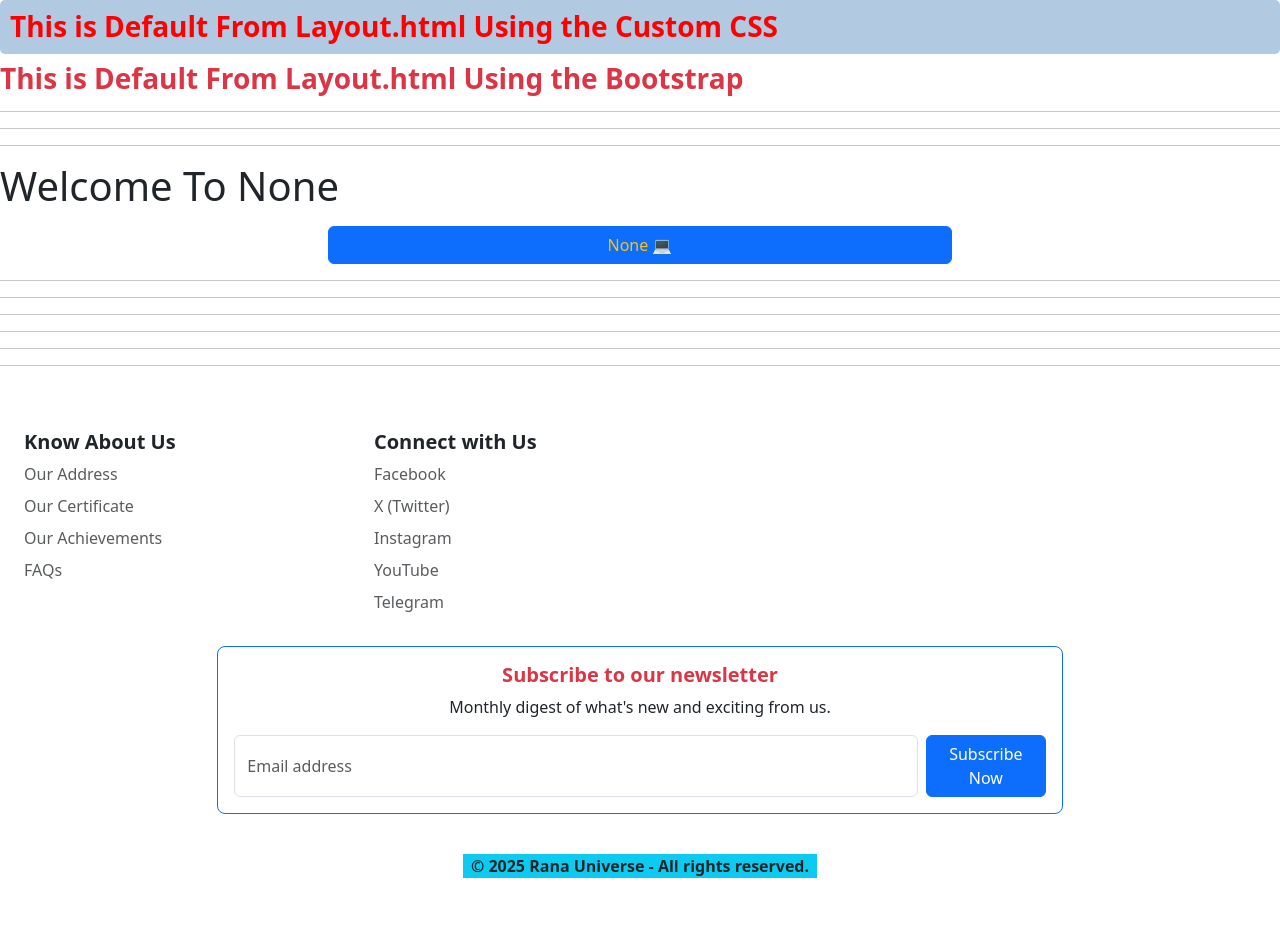
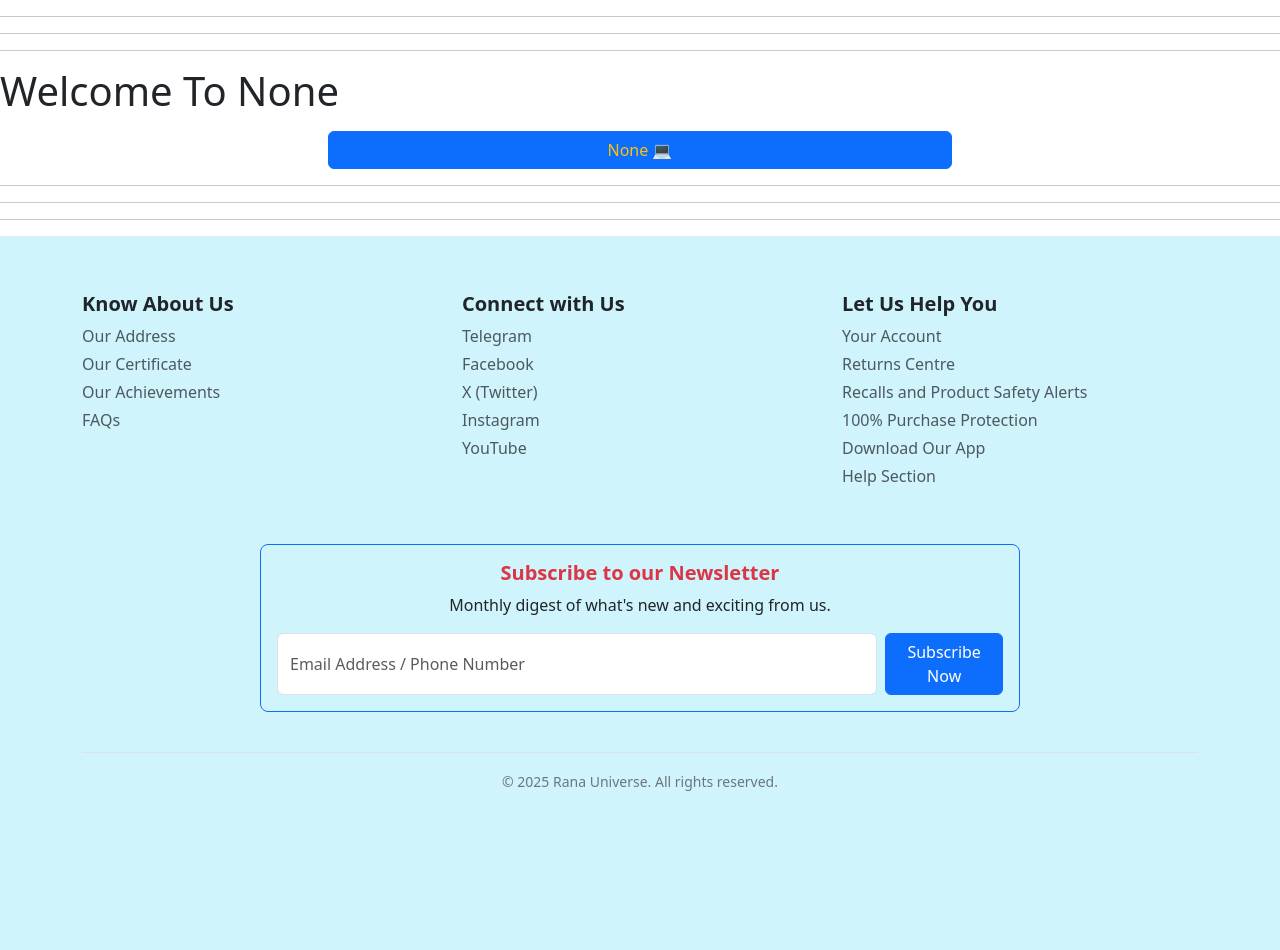
Before and after one commit to RanaUniverse/shopping_website_python, a Flask app: page / in a window 1280 px wide. Shown: the part 56-1006 px from the top of the page. After the commit the page ends 847 px from the top, so only its background shows below. Run offline with Flask 3, Linux system fonts and the light colour scheme; some libraries are stand-ins or nearby versions.

Commit message:
add a footer easily it will shows this in the layout.html

```diff
--- a/templates/layout.html
+++ b/templates/layout.html
@@ -9,6 +9,7 @@
         This is Default Title
         {% endblock %}
     </title>
+
 
     <!-- Bootstrap CSS -->
     <link rel="stylesheet" href="{{ url_for('static', filename='css/bootstrap.min.css') }}">
@@ -22,8 +23,10 @@
 
     {% include 'partials/navbar.html' %}
 
+    {#
     <h3 class="custom-heading">This is Default From Layout.html Using the Custom CSS </h3>
     <h3 class="text-danger fw-bold">This is Default From Layout.html Using the Bootstrap </h3>
+    #}
 
     <hr>
     <hr>
--- a/templates/partials/footer.html
+++ b/templates/partials/footer.html
@@ -1,96 +1,105 @@
-<hr>
-<hr>
-<hr>
+<footer class="bg-info-subtle py-1">
+    <div class="container">
+        <div class="row row-cols-1 row-cols-sm-2 row-cols-md-3 py-1 my-5">
 
-<footer class="py-5">
-    <div class="row">
 
-        <!-- Business informations Section -->
-        <div class="col-6 col-md-3 ms-1 ms-md-4">
+            <div class="col">
                 <h5 class="fw-bold">Know About Us</h5>
                 <ul class="nav flex-column">
-                <li class="nav-item mb-2">
-                    <a href="#" class="nav-link p-0 text-body-secondary">
-                        Our Address
-                    </a>
+                    <li class="nav-item mb-1">
+                        <a href="#" class="nav-link p-0 text-body-secondary">Our Address</a>
                     </li>
-                <li class="nav-item mb-2">
-                    <a href="#" class="nav-link p-0 text-body-secondary">
-                        Our Certificate
-                    </a>
+                    <li class="nav-item mb-1">
+                        <a href="#" class="nav-link p-0 text-body-secondary">Our Certificate</a>
                     </li>
-                <li class="nav-item mb-2">
-                    <a href="#" class="nav-link p-0 text-body-secondary">
-                        Our Achievements
-                    </a>
+                    <li class="nav-item mb-1">
+                        <a href="#" class="nav-link p-0 text-body-secondary">Our Achievements</a>
                     </li>
-                <li class="nav-item mb-2">
-                    <a href="#" class="nav-link p-0 text-body-secondary">
-                        FAQs
-                    </a>
+                    <li class="nav-item mb-1">
+                        <a href="#" class="nav-link p-0 text-body-secondary">FAQs</a>
+                    </li>
+                </ul>
+            </div>
+
+
+            <div class="col">
+                <h5 class="fw-bold">Connect with Us</h5>
+                <ul class="nav flex-column">
+                    <li class="nav-item mb-1">
+                        <a href="#" class="nav-link p-0 text-body-secondary">Telegram</a>
+                    </li>
+                    <li class="nav-item mb-1">
+                        <a href="#" class="nav-link p-0 text-body-secondary">Facebook</a>
+                    </li>
+                    <li class="nav-item mb-1">
+                        <a href="#" class="nav-link p-0 text-body-secondary">X (Twitter)</a>
+                    </li>
+                    <li class="nav-item mb-1">
+                        <a href="#" class="nav-link p-0 text-body-secondary">Instagram</a>
+                    </li>
+                    <li class="nav-item mb-1">
+                        <a href="#" class="nav-link p-0 text-body-secondary">YouTube</a>
+                    </li>
+                </ul>
+            </div>
+
+
+            <div class="col">
+                <h5 class="fw-bold">Let Us Help You</h5>
+                <ul class="nav flex-column">
+                    <li class="nav-item mb-1">
+                        <a href="#" class="nav-link p-0 text-body-secondary">Your Account</a>
+                    </li>
+                    <li class="nav-item mb-1">
+                        <a href="#" class="nav-link p-0 text-body-secondary">Returns Centre</a>
+                    </li>
+                    <li class="nav-item mb-1">
+                        <a href="#" class="nav-link p-0 text-body-secondary">Recalls and Product Safety Alerts</a>
+                    </li>
+                    <li class="nav-item mb-1">
+                        <a href="#" class="nav-link p-0 text-body-secondary">100% Purchase Protection</a>
+                    </li>
+                    <li class="nav-item mb-1">
+                        <a href="#" class="nav-link p-0 text-body-secondary">Download Our App</a>
+                    </li>
+                    <li class="nav-item mb-1">
+                        <a href="#" class="nav-link p-0 text-body-secondary">Help Section</a>
                     </li>
                 </ul>
             </div>
 
 
 
-        <!-- Connect with Us Section -->
-        <div class="col-6 col-md-3 ms-1 ms-md-4">
-            <h5 class="fw-bold">Connect with Us</h5>
-            <ul class="nav flex-column">
-                <li class="nav-item mb-2">
-                    <a href="#" class="nav-link p-0 text-body-secondary">
-                        Facebook
-                    </a>
-                </li>
-                <li class="nav-item mb-2">
-                    <a href="#" class="nav-link p-0 text-body-secondary">
-                        X (Twitter)
-                    </a>
-                </li>
-                <li class="nav-item mb-2">
-                    <a href="#" class="nav-link p-0 text-body-secondary">
-                        Instagram
-                    </a>
-                </li>
-                <li class="nav-item mb-2">
-                    <a href="#" class="nav-link p-0 text-body-secondary">
-                        YouTube
-                    </a>
-                </li>
-                <li class="nav-item mb-2">
-                    <a href="#" class="nav-link p-0 text-body-secondary">
-                        Telegram
-                    </a>
-                </li>
-            </ul>
-        </div>
-
         </div>
 
 
+
         <div class="row mt-4 text-center">
-        <!-- Different button subscribe section -->
-        <div class="container col-8">
-            <div class="mb-3 border rounded-3 border-primary p-3">
+            <div class="mb-3 border rounded-3 border-primary p-3 col-11 col-sm-8 col-md-8 col-lg-8 mx-auto">
                 <form>
-                    <h5 class="fw-bold text-danger">Subscribe to our newsletter</h5>
+                    <h5 class="fw-bold text-danger">Subscribe to our Newsletter</h5>
                     <p>Monthly digest of what's new and exciting from us.</p>
-                    <div class="d-flex flex-column flex-sm-row w-100 gap-2"> <label for="newsletter1"
-                            class="visually-hidden">Email address</label> <input id="newsletter1" type="email"
-                            class="form-control" placeholder="Email address"> <button class="btn btn-primary"
-                            type="button">Subscribe Now</button> </div>
+                    <div class="d-flex flex-column flex-sm-row w-100 gap-2">
+                        <label for="newsletter1" class="visually-hidden">
+                            Email address
+                        </label>
+                        <input id="newsletter1" type="email" class="form-control"
+                            placeholder="Email Address / Phone Number">
+                        <button class="btn btn-primary" type="button">
+                            Subscribe Now
+                        </button>
+                    </div>
                 </form>
             </div>
         </div>
-    </div>
 
-    <div class="container">
-        <div class="my-4 text-center">
-            <p class="mb-0 d-inline-block px-2 bg-info fw-bold">
-                © 2025 Rana Universe - All rights reserved.
-            </p>
+
+
+
+
+
+        <div class="border-top mt-4 pt-3 text-center text-secondary">
+            <small>© 2025 Rana Universe. All rights reserved.</small>
         </div>
     </div>
-
 </footer>
```
Lines whose indentation alone changed are shown as unchanged.
